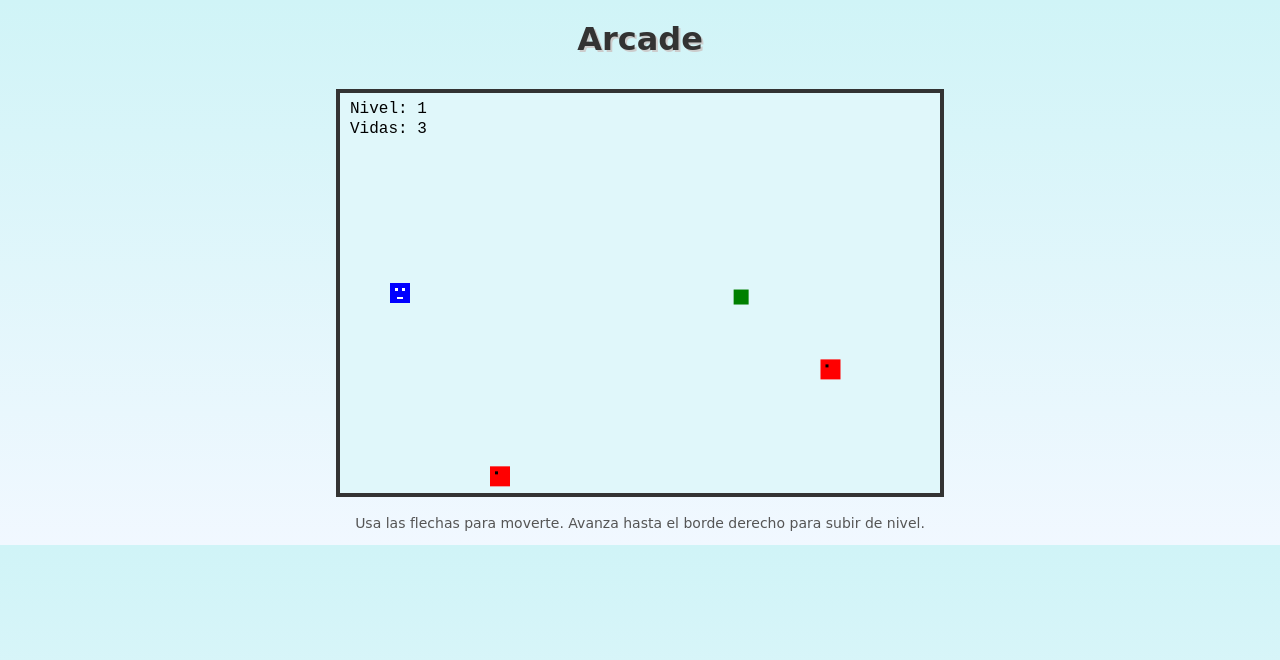
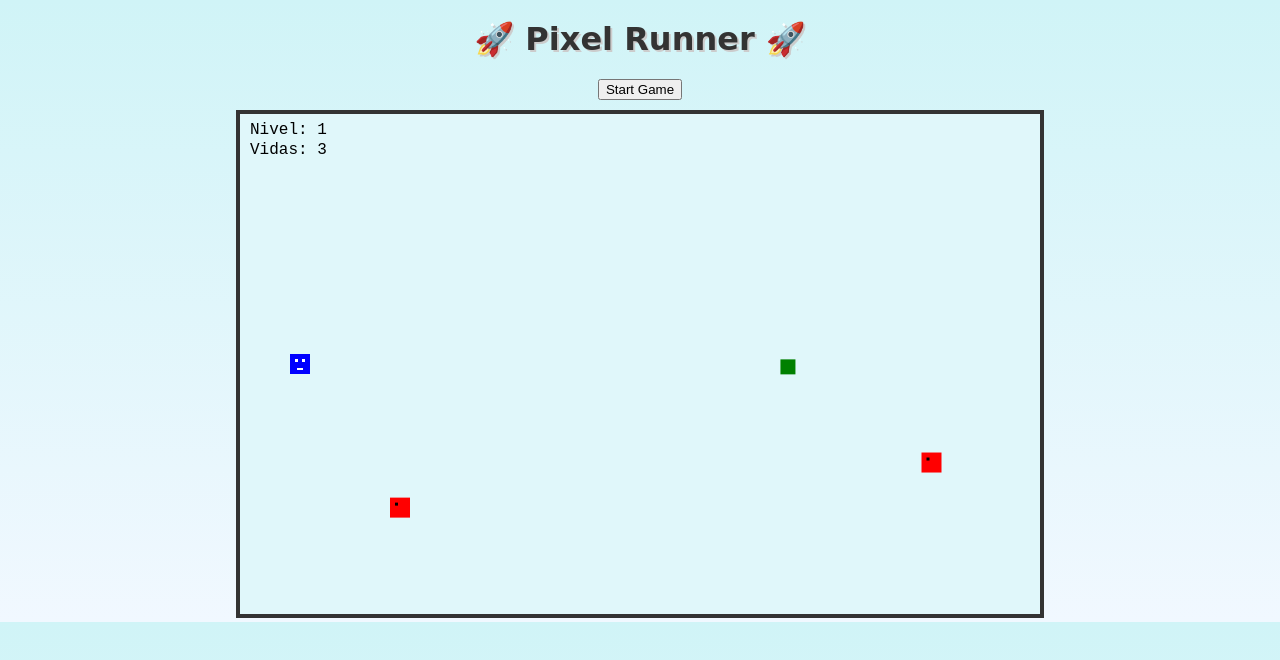
Before and after one commit to Adampaz789/Juego, a plain HTML site: page index.html in a window 1280 px wide. Drawn offline with Linux system fonts and the light colour scheme.

Commit message:
Update index.html

```diff
--- a/index.html
+++ b/index.html
@@ -2,13 +2,20 @@
 <html lang="es">
 <head>
   <meta charset="UTF-8" />
-  <title></title>
+  <title>Pixel Runner</title>
   <link rel="stylesheet" href="style.css">
 </head>
 <body>
-  <h1> Arcade</h1>
-  <canvas id="gameCanvas" width="600" height="400"></canvas>
-  <p>Usa las flechas para moverte. Avanza hasta el borde derecho para subir de nivel.</p>
+  <div id="menu">
+    <h1>🚀 Pixel Runner 🚀</h1>
+    <button id="startBtn">Start Game</button>
+  </div>
+  <canvas id="gameCanvas" width="800" height="500"></canvas>
+  <div id="gameOverScreen" style="display:none;">
+    <h2>💀 Game Over 💀</h2>
+    <p id="finalScore"></p>
+    <button id="restartBtn">Restart</button>
+  </div>
   <script src="game.js"></script>
 </body>
 </html>
```
